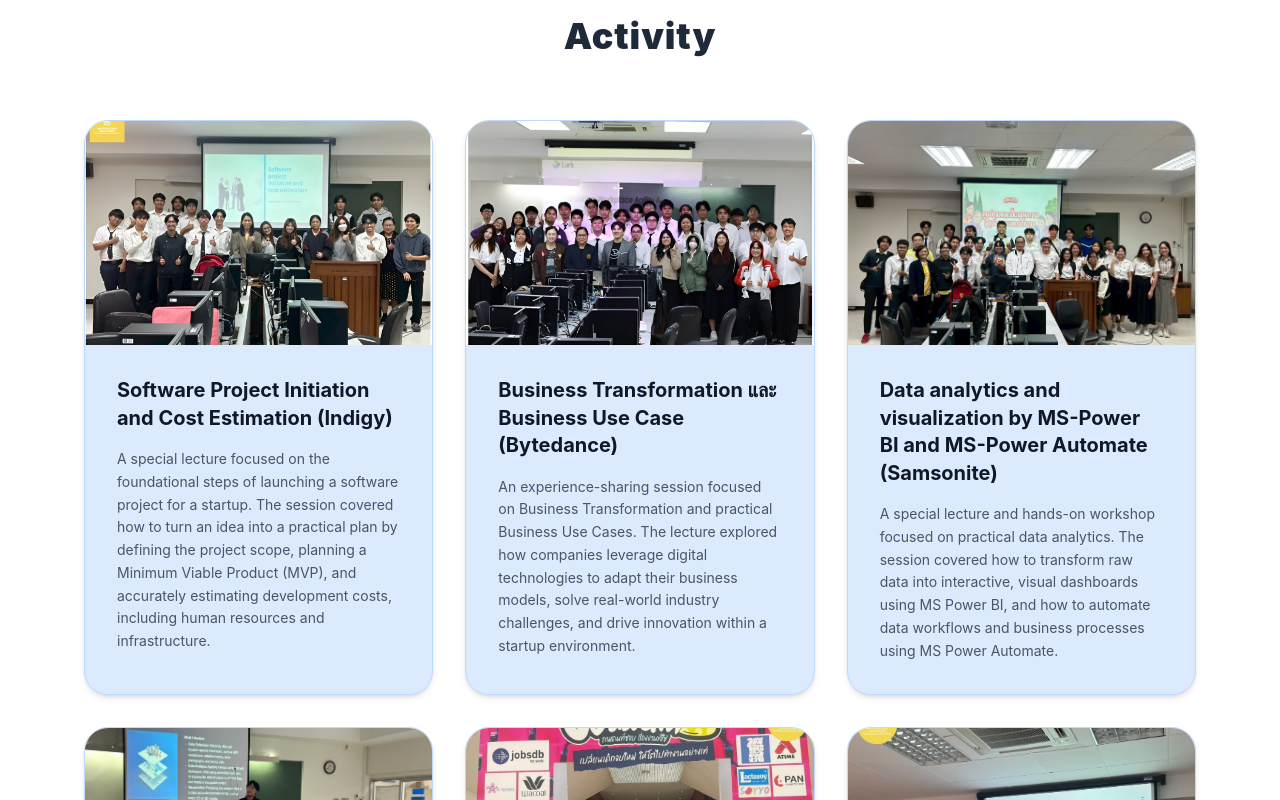
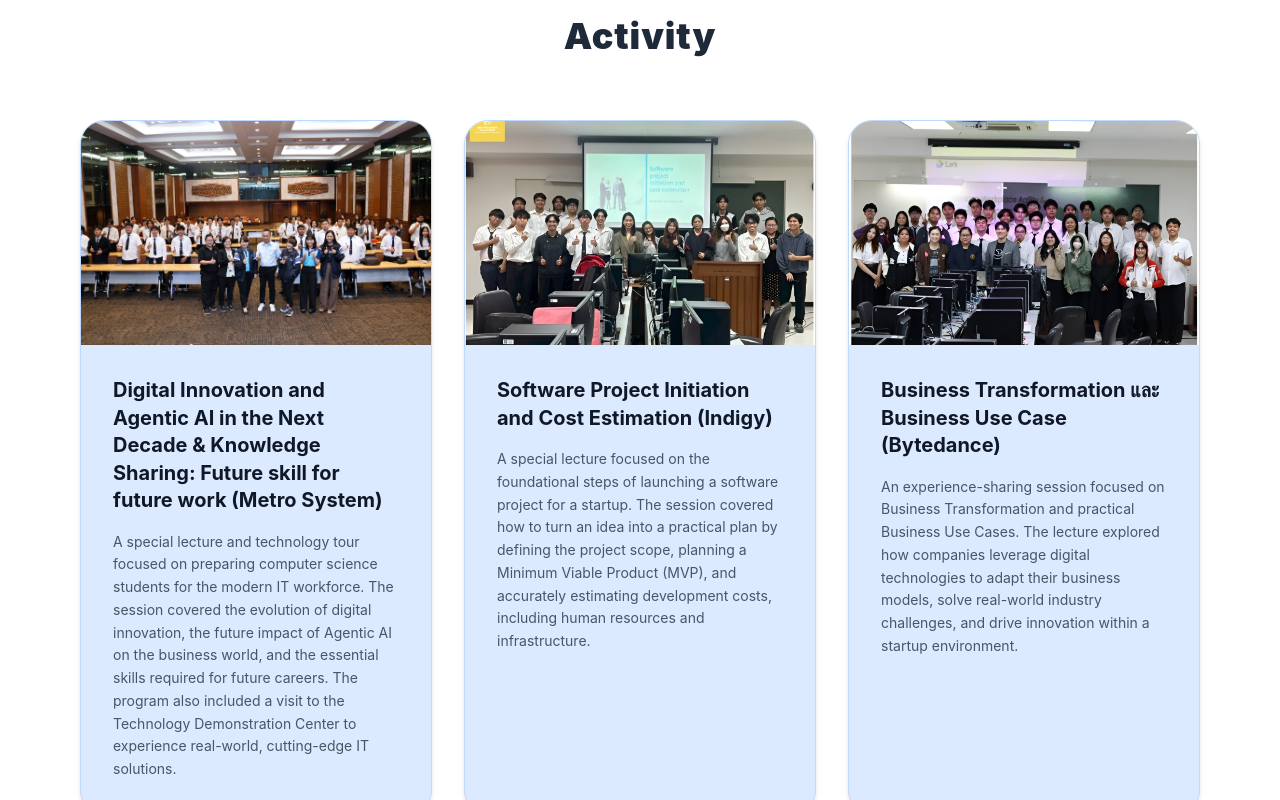
Before and after one commit to Ice661290/Portfolio-Website, a React (Vite) app: page / in a window 1280 px wide. Shown: the part 1740-2540 px from the top of the page. Built offline with nearby package versions, Linux system fonts and the light colour scheme.

Commit message:
Add AgenticAI'image & info

```diff
--- a/src/components/Activity.jsx
+++ b/src/components/Activity.jsx
@@ -6,48 +6,54 @@
   const activities = [
     {
       id: 1,
+      title: 'Digital Innovation and Agentic AI in the Next Decade & Knowledge Sharing: Future skill for future work (Metro System)',
+      desc: 'A special lecture and technology tour focused on preparing computer science students for the modern IT workforce. The session covered the evolution of digital innovation, the future impact of Agentic AI on the business world, and the essential skills required for future careers. The program also included a visit to the Technology Demonstration Center to experience real-world, cutting-edge IT solutions.',
+      img: '/images/Agentic Ai.jpg',
+    },
+    {
+      id: 2,
       title: 'Software Project Initiation and Cost Estimation (Indigy)',
       desc: 'A special lecture focused on the foundational steps of launching a software project for a startup. The session covered how to turn an idea into a practical plan by defining the project scope, planning a Minimum Viable Product (MVP), and accurately estimating development costs, including human resources and infrastructure.',
       img: '/images/Soft eng..jpg',
     },
     {
-      id: 2,
+      id: 3,
       title: 'Business Transformation และ Business Use Case (Bytedance)',
       desc: 'An experience-sharing session focused on Business Transformation and practical Business Use Cases. The lecture explored how companies leverage digital technologies to adapt their business models, solve real-world industry challenges, and drive innovation within a startup environment.',
       img: '/images/Lark.jpg',
     },
     {
-      id: 3,
+      id: 4,
       title: 'Data analytics and visualization by MS-Power BI and MS-Power Automate (Samsonite)',
       desc: 'A special lecture and hands-on workshop focused on practical data analytics. The session covered how to transform raw data into interactive, visual dashboards using MS Power BI, and how to automate data workflows and business processes using MS Power Automate.',
       img: '/images/BI.jpg',
     },
     {
-      id: 4,
+      id: 5,
       title: 'Geospatial Analysis (TRUE DIGITAL GROUP CO., LTD.)',
       desc: 'A hands-on workshop and lecture focused on analyzing and visualizing location-based data. The session covered techniques for mapping geographical information to uncover spatial patterns, trends, and actionable insights.',
       img: '/images/Kni.jpg',
     },
     {
-      id: 5,
+      id: 6,
       title: 'Career Guidance & Professional Readiness Event (Jobsdb)',
       desc: 'A career preparation and professional development event designed to equip students for the workforce. The session featured insights from guest speakers and industry professionals on discovering the right career path, personal branding, and smoothly transitioning from university life to the professional world.',
       img: '/images/Jobdb.jpg',
     },
     {
-      id: 6,
+      id: 7,
       title: 'University Network Infrastructure',
       desc: 'Exploring connectivity beyond standard Wi-Fi. This involved analyzing system strengths and weaknesses to develop practical solutions. The experience provided a deep understanding of enterprise-level network architecture and management, building a strong foundation for a future career as an IT professional.',
       img: '/images/Network.jpg',
     },
     {
-      id: 7,
+      id: 8,
       title: 'Customer Data Platform (CDP) and Power BI Workshop (Samsonite)',
       desc: 'A hands-on workshop and lecture focused on leveraging Customer Data Platforms (CDP) to centralize customer information. The session covered practical skills in using MS Power BI to analyze this data and create visual dashboards, enabling data-driven strategies for digital businesses.',
       img: '/images/Sam.jpg',
     },
     {
-      id: 8,
+      id: 9,
       title: 'ERP for Digital Business Development (Metro System)',
       desc: 'A hands-on workshop and special lecture focusing on Enterprise Resource Planning (ERP) systems. The session explored how to utilize ERP software to integrate core business processes, improve operational efficiency, and drive digital transformation within an organization.',
       img: '/images/ERP.jpg',
@@ -62,9 +68,9 @@
           Activity
         </h3>
 
-        <div className="flex flex-wrap justify-center gap-8">
+        <div className="grid grid-cols-1 md:grid-cols-2 lg:grid-cols-3 gap-8">
           {activities.map(act => (
-            <div key={act.id} className="w-full md:w-[calc(50%-1rem)] lg:w-[calc(33.333%-1.5rem)] bg-blue-100 dark:bg-slate-800 flex flex-col rounded-3xl overflow-hidden shadow-md hover:shadow-xl hover:-translate-y-2 transition-all duration-300 border border-blue-200 dark:border-slate-700">
+            <div key={act.id} className="bg-blue-100 dark:bg-slate-800 flex flex-col rounded-3xl overflow-hidden shadow-md hover:shadow-xl hover:-translate-y-2 transition-all duration-300 border border-blue-200 dark:border-slate-700">
 
               <div
                 className="h-56 overflow-hidden bg-blue-50 dark:bg-slate-700 relative flex items-center justify-center group cursor-pointer"
```
Also changed, not shown: public/images/Agentic Ai.jpg (added).
